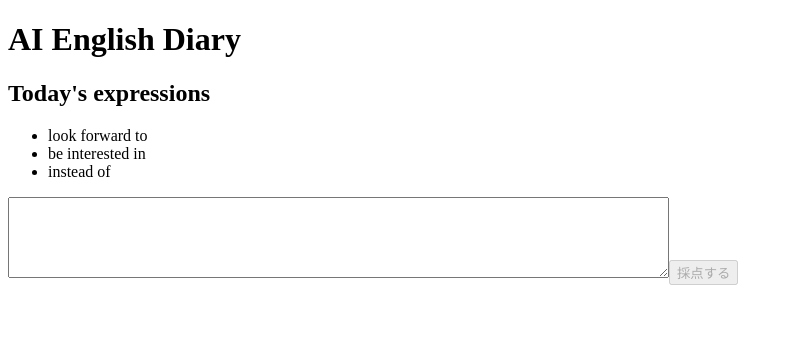
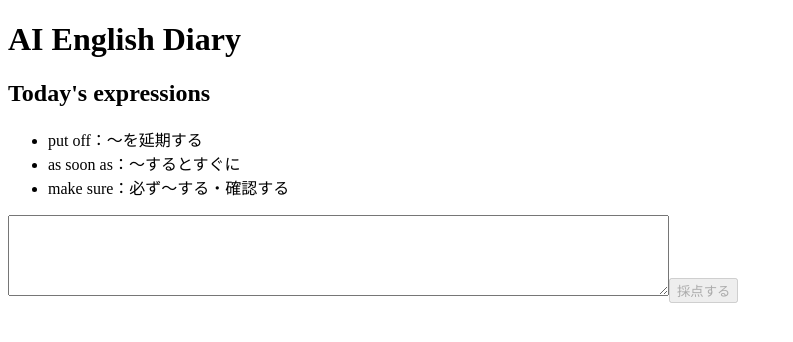
Before and after one commit to mtmter/ai-english-diary, a Next.js app: page / in a window 1280 px wide. Shown: the top 342 px of the page, without its empty margins (0-793 px from the left). Built offline with nearby package versions, Linux system fonts and the light colour scheme.

Commit message:
feature: お題をプールからランダムにピック

```diff
--- a/app/page.tsx
+++ b/app/page.tsx
@@ -1,77 +1,12 @@
-"use client";
+import { connection } from "next/server";
+import DiaryApp from "@/components/DiaryApp";
+import { expressions } from "@/data/expressions";
+import { pickRandomExpressions } from "@/lib/pickRandomExpressions";
 
-import React, { useState } from "react";
+export default async function Home() {
+  await connection();
 
-type Result = {
-  score: number;
-  feedback: string;
-};
+  const selectedExpressions = pickRandomExpressions(expressions, 3);
 
-export default function Home() {
-  const [diary, setDiary] = useState("");
-  const [result, setResult] = useState<Result | null>(null);
-  const [isLoading, setIsLoading] = useState(false);
-
-  async function handleSubmit(event: React.SyntheticEvent<HTMLFormElement>) {
-    event.preventDefault();
-
-    if (isLoading) return;
-
-    setIsLoading(true);
-    setResult(null);
-
-    try {
-      const response = await fetch("/api/score", {
-        method: "POST",
-        headers: {
-          "Content-Type": "application/json",
-        },
-        body: JSON.stringify({ diary }),
-      });
-
-      if (!response.ok) {
-        throw new Error("採点に失敗しました...");
-      }
-
-      const data: Result = await response.json();
-      setResult(data);
-    } catch (error) {
-      console.error(error);
-      alert("採点に失敗しました...");
-    } finally {
-      setIsLoading(false);
-    }
-  }
-
-  return (
-    <div>
-      <h1>AI English Diary</h1>
-
-      <h2>Today's expressions</h2>
-      <ul>
-        <li>look forward to</li>
-        <li>be interested in</li>
-        <li>instead of</li>
-      </ul>
-
-      <form onSubmit={handleSubmit}>
-        <textarea
-          rows={5}
-          cols={80}
-          value={diary}
-          onChange={(e) => setDiary(e.target.value)}
-        />
-        <button disabled={isLoading || diary.trim() === ""}>
-          {isLoading ? "ちょっと待ってね" : "採点する"}
-        </button>
-      </form>
-
-      {result !== null && (
-        <div>
-          <p>Score: {result.score}</p>
-          <p>Feedback: {result.feedback}</p>
-        </div>
-      )}
-    </div>
-  );
+  return <DiaryApp initialExpressions={selectedExpressions} />;
 }
--- /dev/null
+++ b/components/DiaryApp.tsx
@@ -0,0 +1,81 @@
+"use client";
+
+import React, { useState } from "react";
+
+type Result = {
+  score: number;
+  feedback: string;
+};
+
+export default function DiaryApp({ initialExpressions }) {
+  const [diary, setDiary] = useState("");
+  const [result, setResult] = useState<Result | null>(null);
+  const [isLoading, setIsLoading] = useState(false);
+  const [selectedExpressions, setSelectedExpressions] =
+    useState(initialExpressions);
+
+  async function handleSubmit(event: React.SyntheticEvent<HTMLFormElement>) {
+    event.preventDefault();
+
+    if (isLoading) return;
+
+    setIsLoading(true);
+    setResult(null);
+
+    try {
+      const response = await fetch("/api/score", {
+        method: "POST",
+        headers: {
+          "Content-Type": "application/json",
+        },
+        body: JSON.stringify({ diary }),
+      });
+
+      if (!response.ok) {
+        throw new Error("採点に失敗しました...");
+      }
+
+      const data: Result = await response.json();
+      setResult(data);
+    } catch (error) {
+      console.error(error);
+      alert("採点に失敗しました...");
+    } finally {
+      setIsLoading(false);
+    }
+  }
+
+  return (
+    <div>
+      <h1>AI English Diary</h1>
+
+      <h2>Today's expressions</h2>
+      <ul>
+        {selectedExpressions.map((expression) => (
+          <li key={expression.id}>
+            {expression.phrase}：{expression.meaning}
+          </li>
+        ))}
+      </ul>
+
+      <form onSubmit={handleSubmit}>
+        <textarea
+          rows={5}
+          cols={80}
+          value={diary}
+          onChange={(e) => setDiary(e.target.value)}
+        />
+        <button disabled={isLoading || diary.trim() === ""}>
+          {isLoading ? "ちょっと待ってね" : "採点する"}
+        </button>
+      </form>
+
+      {result !== null && (
+        <div>
+          <p>Score: {result.score}</p>
+          <p>Feedback: {result.feedback}</p>
+        </div>
+      )}
+    </div>
+  );
+}
--- /dev/null
+++ b/data/expressions.ts
@@ -0,0 +1,113 @@
+export type Expression = {
+  id: string;
+  phrase: string;
+  meaning: string;
+};
+
+export const expressions: Expression[] = [
+  {
+    id: "look-forward-to",
+    phrase: "look forward to",
+    meaning: "〜を楽しみにする",
+  },
+  {
+    id: "be-interested-in",
+    phrase: "be interested in",
+    meaning: "〜に興味がある",
+  },
+  {
+    id: "instead-of",
+    phrase: "instead of",
+    meaning: "〜の代わりに",
+  },
+  {
+    id: "get-used-to",
+    phrase: "get used to",
+    meaning: "〜に慣れる",
+  },
+  {
+    id: "be-supposed-to",
+    phrase: "be supposed to",
+    meaning: "〜することになっている",
+  },
+  {
+    id: "end-up",
+    phrase: "end up",
+    meaning: "結局〜することになる",
+  },
+  {
+    id: "put-off",
+    phrase: "put off",
+    meaning: "〜を延期する",
+  },
+  {
+    id: "figure-out",
+    phrase: "figure out",
+    meaning: "〜を理解する・解決する",
+  },
+  {
+    id: "come-up-with",
+    phrase: "come up with",
+    meaning: "〜を思いつく",
+  },
+  {
+    id: "take-care-of",
+    phrase: "take care of",
+    meaning: "〜の世話をする・対処する",
+  },
+  {
+    id: "be-willing-to",
+    phrase: "be willing to",
+    meaning: "進んで〜する",
+  },
+  {
+    id: "have-trouble",
+    phrase: "have trouble",
+    meaning: "〜するのに苦労する",
+  },
+  {
+    id: "make-sure",
+    phrase: "make sure",
+    meaning: "必ず〜する・確認する",
+  },
+  {
+    id: "run-out-of",
+    phrase: "run out of",
+    meaning: "〜を使い果たす",
+  },
+  {
+    id: "take-advantage-of",
+    phrase: "take advantage of",
+    meaning: "〜を活用する",
+  },
+  {
+    id: "be-aware-of",
+    phrase: "be aware of",
+    meaning: "〜を認識している",
+  },
+  {
+    id: "as-soon-as",
+    phrase: "as soon as",
+    meaning: "〜するとすぐに",
+  },
+  {
+    id: "even-though",
+    phrase: "even though",
+    meaning: "〜にもかかわらず",
+  },
+  {
+    id: "in-order-to",
+    phrase: "in order to",
+    meaning: "〜するために",
+  },
+  {
+    id: "be-proud-of",
+    phrase: "be proud of",
+    meaning: "〜を誇りに思う",
+  },
+  {
+    id: "look-back-on",
+    phrase: "look back on",
+    meaning: "〜を振り返る",
+  },
+];
--- /dev/null
+++ b/lib/pickRandomExpressions.ts
@@ -0,0 +1,15 @@
+import type { Expression } from "@/data/expressions";
+
+export function pickRandomExpressions(
+  pool: Expression[],
+  count: number,
+): Expression[] {
+  const unused = [...pool];
+  const selected: Expression[] = [];
+  for (let i = 0; i < count; i++) {
+    const index = Math.floor(Math.random() * unused.length);
+    const picked = unused.splice(index, 1)[0];
+    selected.push(picked);
+  }
+  return selected;
+}
```
